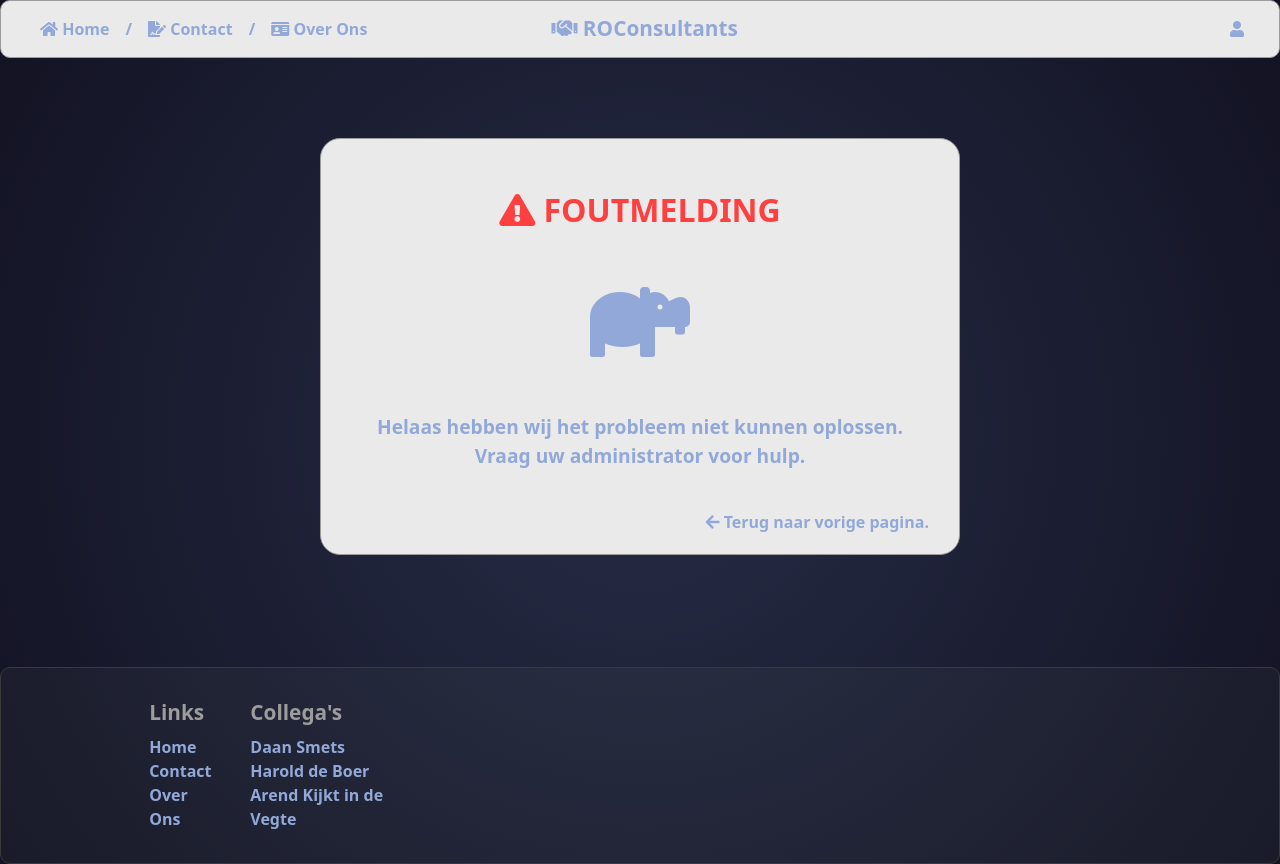
After one commit to Haroldp95/ROConsultants-, a PHP site: page /Error.html in a window 1280 px wide. The commit adds this page. Run offline with PHP 8.4, Linux system fonts and the light colour scheme; some libraries are stand-ins or nearby versions.

Commit message:
Error Page

```diff
--- /dev/null
+++ b/Error.html
@@ -0,0 +1,141 @@
+<!--* HTML by Harold.-->
+
+<!DOCTYPE html>
+<html lang="en">
+  <head>
+    <meta charset="utf-8" />
+    <title>Consulting</title>
+    <link
+      rel="shortcut icon"
+      type="image/png"
+      href="../plaatjes/Money Bag.png"
+    />
+    <!--CSS-->
+    <link rel="stylesheet" href="css/style.css" />
+
+    <!--<base href="/"> Deze lijn lijkt niet nodig te zijn en zorgde bij mij (Daan) voor server load errors. als het goed is heeft basefilepathing al een / erin zitten -->
+    <meta name="viewport" content="width=device-width, initial-scale=1" />
+
+    <!--Bootstrap-->
+    <link
+      rel="stylesheet"
+      href="https://stackpath.bootstrapcdn.com/bootstrap/4.1.3/css/bootstrap.min.css"
+      integrity="sha384-MCw98/SFnGE8fJT3GXwEOngsV7Zt27NXFoaoApmYm81iuXoPkFOJwJ8ERdknLPMO"
+      crossorigin="anonymous"
+    />
+
+    <!--Icons Library-->
+    <link
+      rel="stylesheet"
+      href="https://use.fontawesome.com/releases/v5.8.1/css/all.css"
+      integrity="sha384-50oBUHEmvpQ+1lW4y57PTFmhCaXp0ML5d60M1M7uH2+nqUivzIebhndOJK28anvf"
+      crossorigin="anonymous"
+    />
+    <link
+      href="https://maxcdn.bootstrapcdn.com/font-awesome/4.6.1/css/font-awesome.min.css"
+      rel="stylesheet"
+    />
+
+    <!--Roboto Font-->
+    <link rel="preconnect" href="https://fonts.googleapis.com" />
+    <link rel="preconnect" href="https://fonts.gstatic.com" crossorigin />
+    <link
+      href="https://fonts.googleapis.com/css2?family=Roboto:wght@900&display=swap"
+      rel="stylesheet"
+    />
+    <link
+      href="https://unpkg.com/tailwindcss@^1.0/dist/tailwind.min.css"
+      rel="stylesheet"
+    />
+  </head>
+  <body>
+    <!-- ? NavBar -->
+    <nav class="navbar navbar-expand-lg">
+      <div class="container-fluid">
+        <div class="collapse navbar-collapse">
+          <ul class="navbar-nav mr-auto">
+            <li>
+              <p class="navBarText nav-link">
+                <i class="fas fa-home"></i> Home
+              </p>
+            </li>
+            <li>
+              <p class="navBarText nav-link">/</p>
+            </li>
+            <li>
+              <p class="navBarText nav-link">
+                <i class="fas fa-file-signature"></i> Contact
+              </p>
+            </li>
+            <li>
+              <p class="navBarText nav-link">/</p>
+            </li>
+            <li>
+              <p class="navBarText nav-link">
+                <i class="fas fa-id-card"></i> Over Ons
+              </p>
+            </li>
+          </ul>
+          <p class="navBarText logoMid">
+            <i class="fas fa-handshake"></i> ROConsultants
+          </p>
+          <ul class="navbar-nav ml-auto">
+            <li class="nav-item mx-1">
+              <i class="navBarText fas fa-user"></i>
+            </li>
+          </ul>
+        </div>
+      </div>
+    </nav>
+
+    <!-- ? Login Box -->
+    <div id="login">
+      <div class="container">
+        <div class="row">
+          <div class="loginContainer col-md-6">
+            <div class="col-md-12">
+              <form action="" method="post">
+                <h3 class="loginText loginTextError"><i class="fas fa-exclamation-triangle"></i> FOUTMELDING</h3>
+                <p class="hippo"><i class="fas fa-hippo"></i></p>
+                  <label for="username" class="userText"
+                    > Helaas hebben wij het probleem niet kunnen oplossen. Vraag uw administrator voor hulp.</label>
+                </br></br>
+                <div id="terug" class="text-right">
+                  <a href="#" class="backText"><i class="fas fa-arrow-left"></i> Terug naar vorige pagina.</a>
+                </div>
+              </form>
+            </div>
+          </div>
+        </div>
+      </div>
+    </div>
+
+    <!-- ? Footer -->
+
+    <div class="footer">
+      <footer>
+        <div class="container-fluid">
+          <div class="row">
+            <div class="col-md-1"></div>
+            <div class="col-md-1">
+              <h3 class="headF">Links</h3>
+              <ul>
+                <li>Home</li>
+                <li>Contact</li>
+                <li>Over Ons</li>
+              </ul>
+            </div>
+            <div class="col-md-2">
+              <h3 class="headF">Collega's</h3>
+              <ul>
+                <li>Daan Smets</li>
+                <li>Harold de Boer</li>
+                <li>Arend Kijkt in de Vegte</li>
+              </ul>
+            </div>
+          </div>
+        </div>
+      </footer>
+    </div>
+  </body>
+</html>
--- a/css/style.css
+++ b/css/style.css
@@ -483,6 +483,9 @@ body {
   font-weight: bold;
   color: #92a8d8;
 }
+.loginContainer .loginTextError {
+  color: #ff4040;
+}
 .loginContainer .registerText {
   margin: 0.2em;
   font-size: 6em;
@@ -524,6 +527,22 @@ body {
   font-weight: bold;
   color: #92a8d8;
 }
+.loginContainer .hippo {
+  font-size: 5em;
+  text-align: center;
+  font-weight: bold;
+  color: #92a8d8;
+  margin-top: 0.2em;
+  margin-bottom: 0.2em;
+}
+.loginContainer .backText {
+  font-size: 1em;
+  text-align: center;
+  font-weight: bold;
+  color: #92a8d8;
+  margin-top: 0.8em;
+  margin-bottom: 0.8em;
+}
 
 .footer {
   border-radius: 10px;
--- a/scss/style.scss
+++ b/scss/style.scss
@@ -381,6 +381,10 @@ body {
     text-align: center;
     font-weight: bold;
     color: $blueText;
+
+    &Error{
+      color: $error;
+    }
   }
 
   .registerText {
@@ -425,6 +429,24 @@ body {
     font-weight: bold;
     color: $blueText;
   }
+
+  .hippo {
+    font-size: 5em;
+    text-align: center;
+    font-weight: bold;
+    color: $blueText;
+    margin-top: 0.2em;
+    margin-bottom: 0.2em;
+  }
+
+  .backText{
+    font-size: 1em;
+    text-align: center;
+    font-weight: bold;
+    color: $blueText;
+    margin-top: 0.8em;
+    margin-bottom: 0.8em;
+  }
 }
 
 //? Footer
--- a/scss/stylings/_defaults.scss
+++ b/scss/stylings/_defaults.scss
@@ -17,6 +17,7 @@ $border: #2f2a33;
 $borderLight: #9c9c9c;
 $borderDark: #3a3a3a;
 $blueText: rgb(146, 168, 216);
+$error: rgb(255, 64, 64);
 
 //? Screen Sizes
 $screenSizes: (
```
Also changed, not shown: 1 other file.
